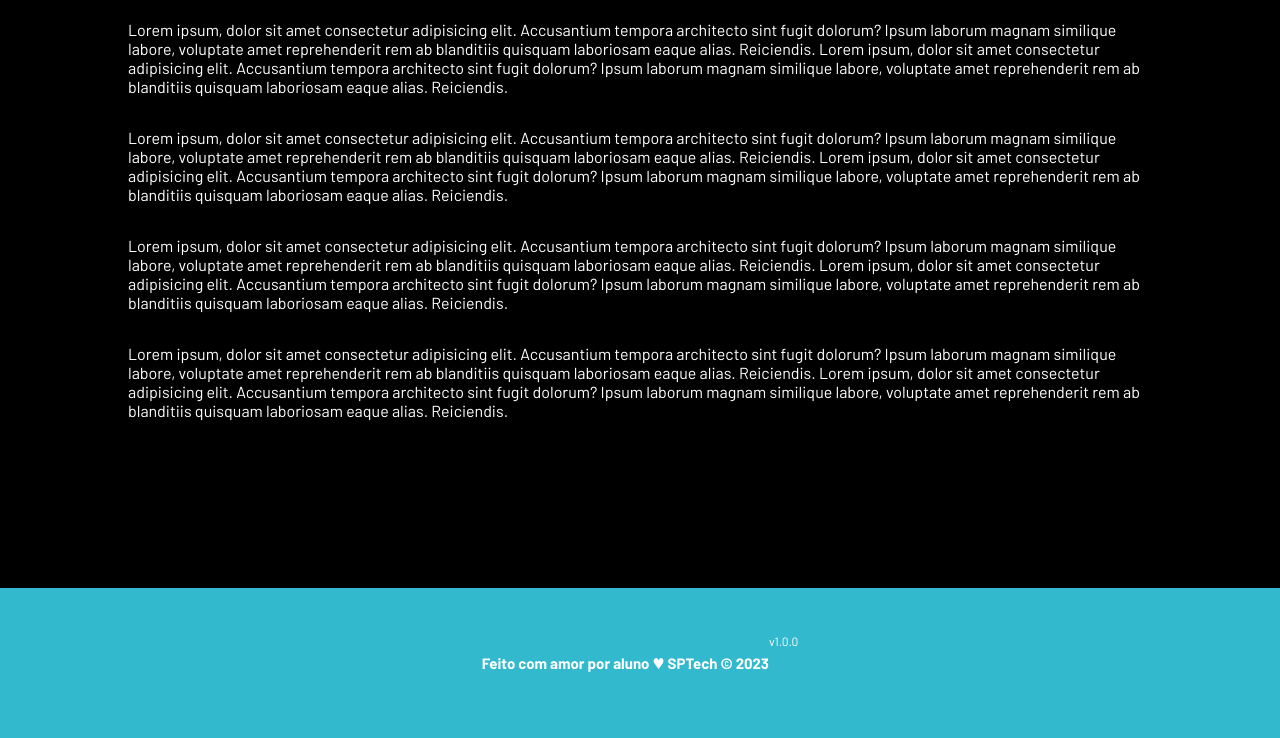
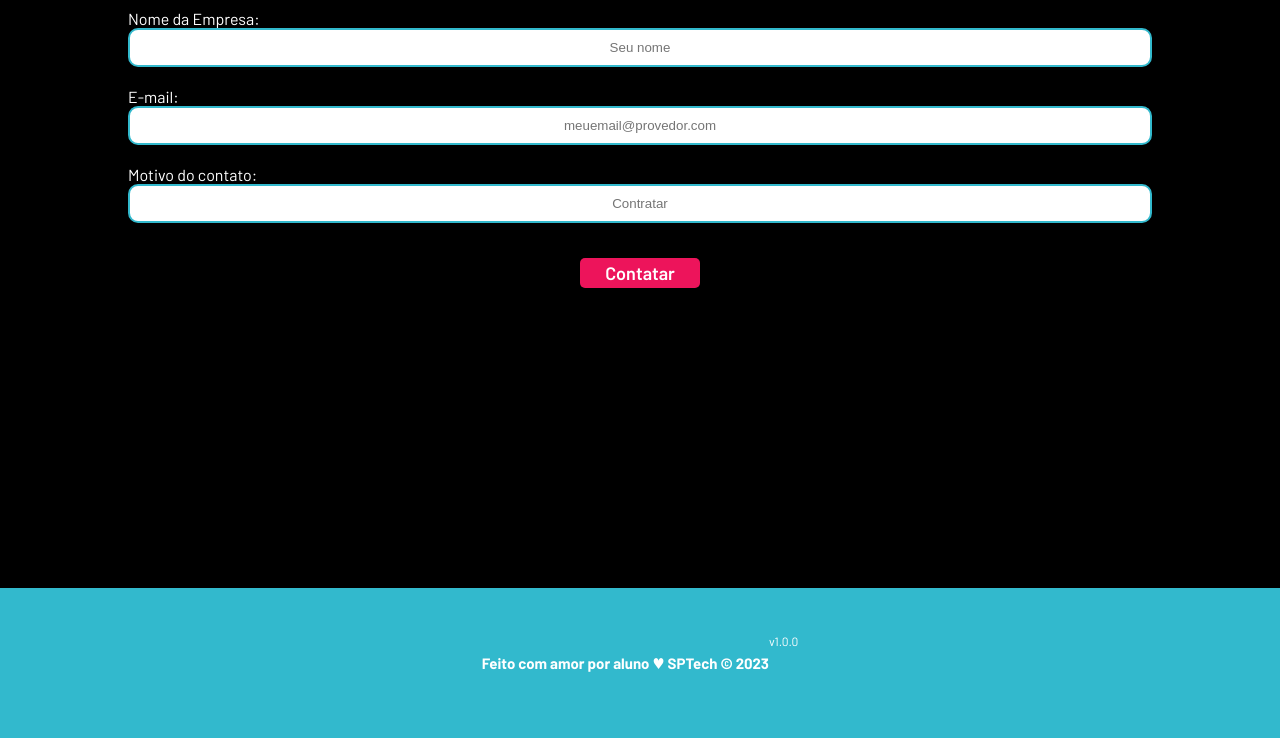
Before and after one commit to henriquercz/FloraTech, a website: page public/simulador.html in a window 1280 px wide. Shown: the part 147-885 px from the top of the page. Drawn offline with Linux system fonts and the light colour scheme.

Commit message:
estrutura html da pagina de contato

```diff
--- a/public/simulador.html
+++ b/public/simulador.html
@@ -41,29 +41,31 @@
     <!-- simulador inicio -->
     <div class="simulador">
         <div class="container">
-            <h2>Simulador</h2>
-            <p>Lorem ipsum, dolor sit amet consectetur adipisicing elit. Accusantium tempora architecto sint fugit
-                dolorum? Ipsum laborum magnam similique labore, voluptate amet reprehenderit rem ab blanditiis quisquam
-                laboriosam eaque alias. Reiciendis. Lorem ipsum, dolor sit amet consectetur adipisicing elit.
-                Accusantium tempora architecto sint fugit dolorum? Ipsum laborum magnam similique labore, voluptate amet
-                reprehenderit rem ab blanditiis quisquam laboriosam eaque alias. Reiciendis.</p>
-            <p>Lorem ipsum, dolor sit amet consectetur adipisicing elit. Accusantium tempora architecto sint fugit
-                dolorum? Ipsum laborum magnam similique labore, voluptate amet reprehenderit rem ab blanditiis quisquam
-                laboriosam eaque alias. Reiciendis. Lorem ipsum, dolor sit amet consectetur adipisicing elit.
-                Accusantium tempora architecto sint fugit dolorum? Ipsum laborum magnam similique labore, voluptate amet
-                reprehenderit rem ab blanditiis quisquam laboriosam eaque alias. Reiciendis.</p>
-            <p>Lorem ipsum, dolor sit amet consectetur adipisicing elit. Accusantium tempora architecto sint fugit
-                dolorum? Ipsum laborum magnam similique labore, voluptate amet reprehenderit rem ab blanditiis quisquam
-                laboriosam eaque alias. Reiciendis. Lorem ipsum, dolor sit amet consectetur adipisicing elit.
-                Accusantium tempora architecto sint fugit dolorum? Ipsum laborum magnam similique labore, voluptate amet
-                reprehenderit rem ab blanditiis quisquam laboriosam eaque alias. Reiciendis.</p>
-            <p>Lorem ipsum, dolor sit amet consectetur adipisicing elit. Accusantium tempora architecto sint fugit
-                dolorum? Ipsum laborum magnam similique labore, voluptate amet reprehenderit rem ab blanditiis quisquam
-                laboriosam eaque alias. Reiciendis. Lorem ipsum, dolor sit amet consectetur adipisicing elit.
-                Accusantium tempora architecto sint fugit dolorum? Ipsum laborum magnam similique labore, voluptate amet
-                reprehenderit rem ab blanditiis quisquam laboriosam eaque alias. Reiciendis.</p>
+            <h2>Entre em contato</h2>
+            <div class="campo">
+                <span>Nome da Empresa:</span>
+                <input id="nome_input" type="text" placeholder="Seu nome" />
+            </div>
+            <div class="campo">
+                <span>E-mail:</span>
+                <input id="email_input" type="text" placeholder="meuemail@provedor.com" />
+            </div>
+            <div class="campo">
+                <span>Motivo do contato:</span>
+                <input id="motivo_input" type="text" placeholder="Contratar" />
+            </div>
+            <button class="botao" onclick="contatar()">Contatar</button>
+        </div>
+        <div id="div_aguardar" class="loading-div">
+            <img src="./assets/circle-loading.gif" id="loading-gif" />
+        </div>
 
-        </div>
+        <div id="div_erros_login"></div>
+    </div>
+    </div>
+    </div>
+
+    </div>
     </div>
     <!-- simulador fim -->
 
@@ -79,4 +81,10 @@
 
 </body>
 
+<script>
+    function contatar() {
+
+    }
+</script>
+
 </html>
```
Also changed, not shown: 1 other file.
